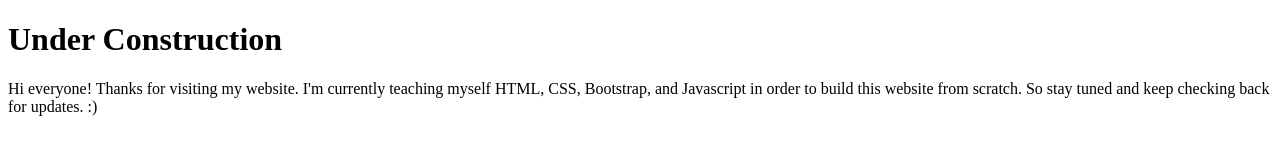
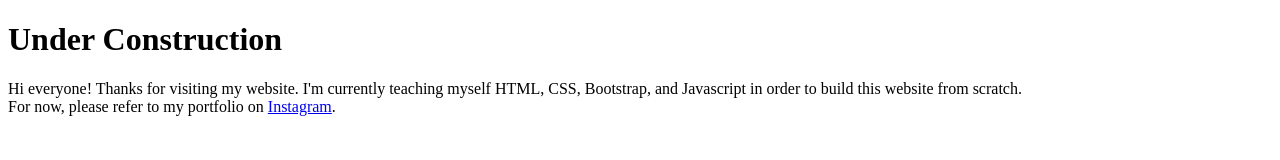
Before and after one commit to minchphotography/minchphotography.github.io, a plain HTML site: page index.html in a window 1280 px wide. Drawn offline with Linux system fonts and the light colour scheme.

Commit message:
Hyperlink added

```diff
--- a/index.html
+++ b/index.html
@@ -2,6 +2,9 @@
 <html>
 <body>
   <h1>Under Construction</h1>
-  <p>Hi everyone! Thanks for visiting my website. I'm currently teaching myself HTML, CSS, Bootstrap, and Javascript in order to build this website from scratch. So stay tuned and keep checking back for updates. :) </p>
+  <p>Hi everyone! Thanks for visiting my website.
+    I'm currently teaching myself HTML, CSS, Bootstrap, and Javascript
+    in order to build this website from scratch.
+    <br> For now, please refer to my portfolio on <a href="https://instagram.com/minch.photography">Instagram</a>.</p>
 </body>
 </html>
```
